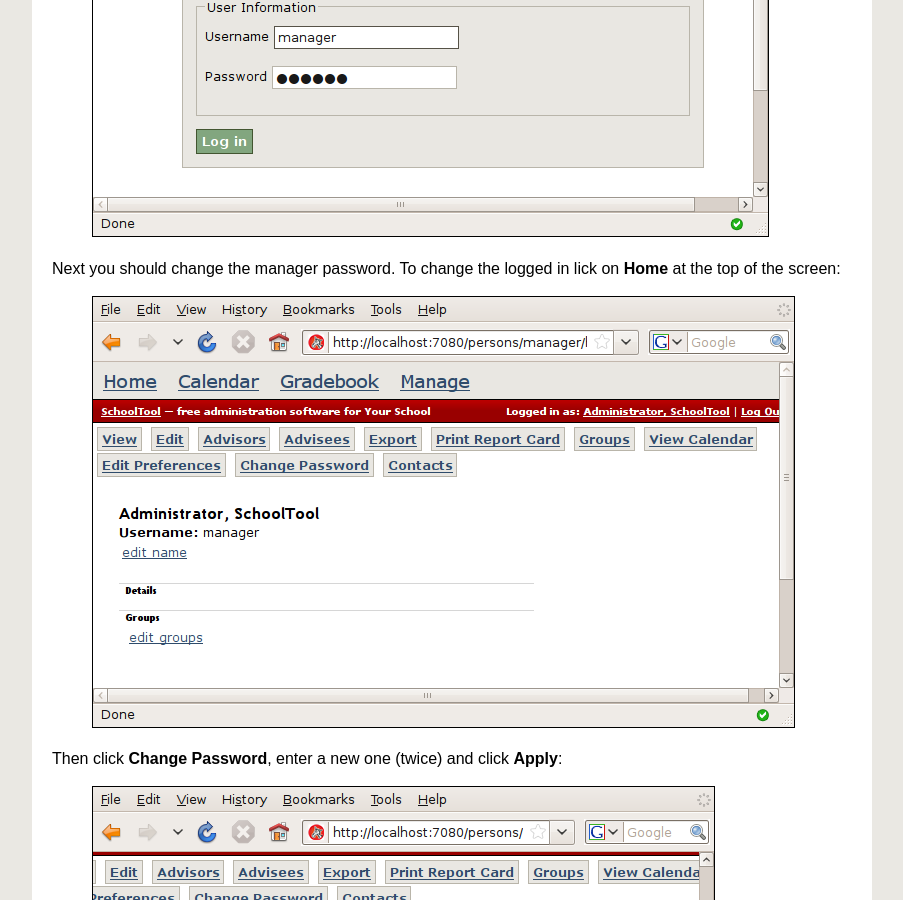
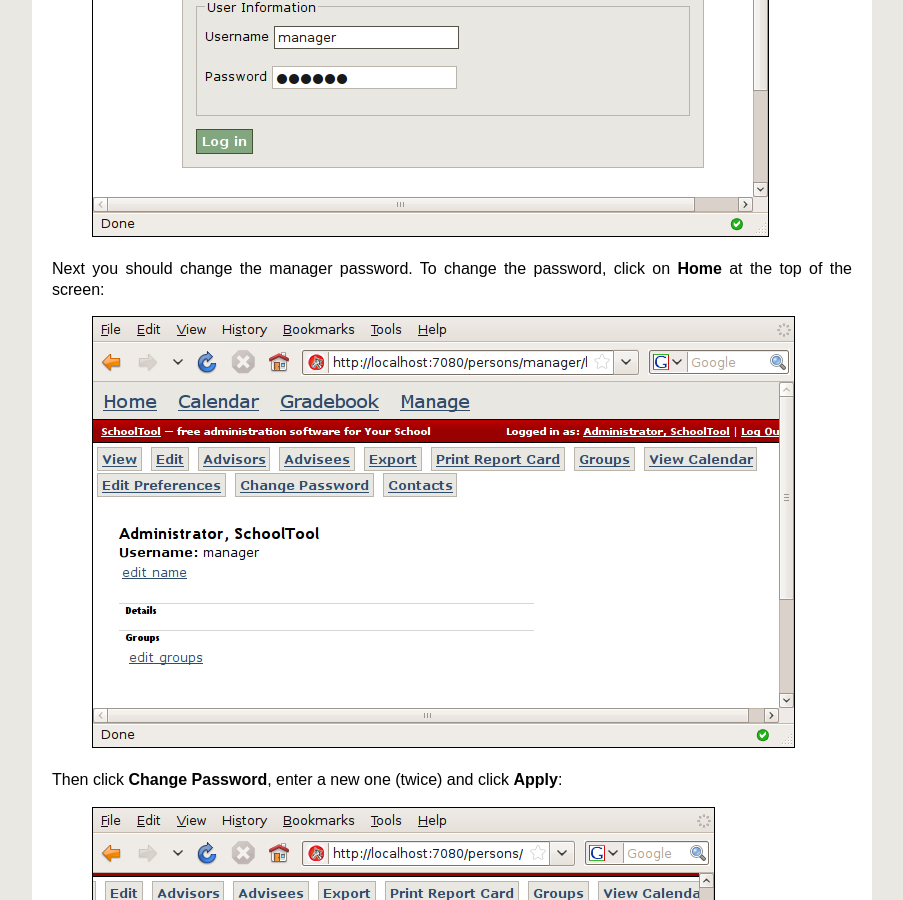
Before and after one commit to schooltool-project/schooltool-book, a Sphinx documentation site: the page built from source/setup-initial.rst, in a window 1280 px wide and 900 px high, scrolled down 941 px. Shown: the whole window, without its empty margins (198-1101 px from the left). Built offline with Sphinx 7.4.7, drawn with Linux system fonts in a browser that asks for light colours.

Commit message:
Changed a few words to make the 'changing manager password' section make more sense in source/setup-initial.rst.

```diff
--- a/source/setup-initial.rst
+++ b/source/setup-initial.rst
@@ -14,7 +14,7 @@ Click **Log In** at the right end of the red bar, and click the **Log in** butto
 
    .. image:: images/login.png
 
-Next you should change the manager password.  To change the logged in lick on **Home** at the top of the screen:
+Next you should change the manager password.  To change the password, click on **Home** at the top of the screen:
 
    .. image:: images/manager-info.png
 
```
